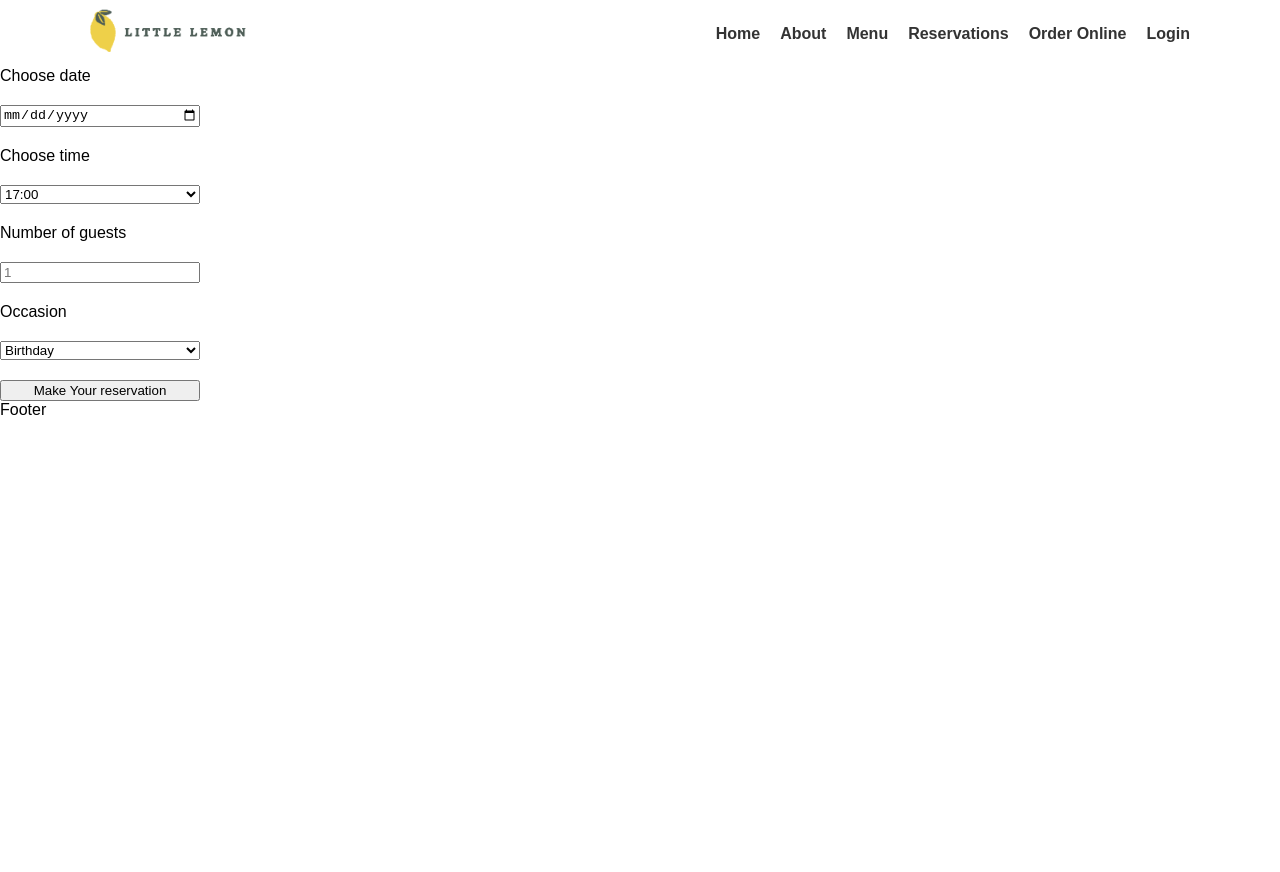
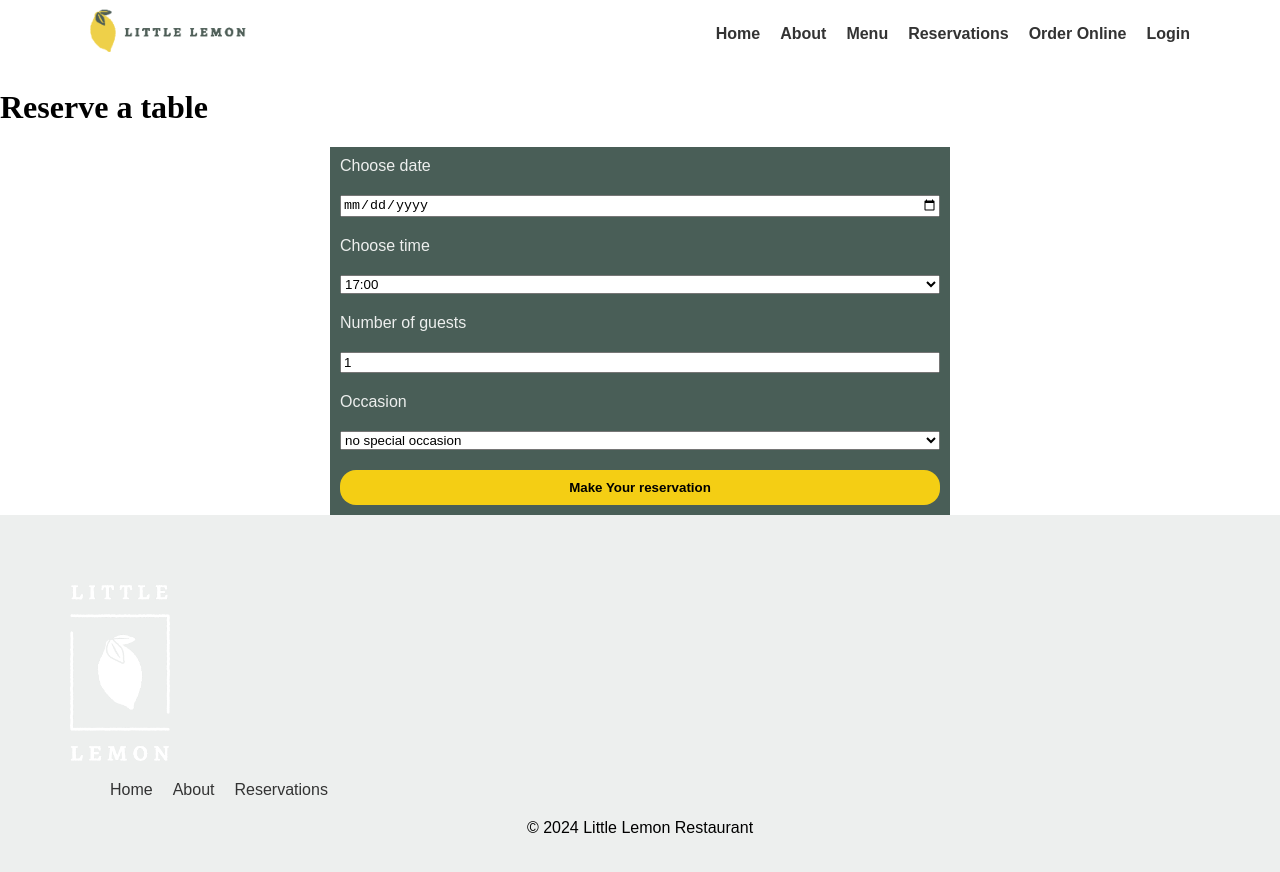
Before and after one commit to calanisj/capstone-littlelemon, a React (Create React App) app: page /bookings in a window 1280 px wide. Shown: the top 872 px of the page. Before the commit the page ends 800 px from the top, so only its background shows below. Built offline with nearby package versions, Linux system fonts and the light colour scheme.

Commit message:
added the footer and some clien-side validation

```diff
--- a/src/Components/Footer.js
+++ b/src/Components/Footer.js
@@ -1,8 +1,27 @@
+import logoWhite from '../Assets/logoWhite.png';
 function Footer() {
     return (
-        <footer>
-            Footer
-        </footer>
-    );
-};
+    <footer className="footer">
+        <img className="logo-footer" src={logoWhite} alt='Little Lemon Logo Footer' />
+        <div className="footer-nav">
+            <NavLinks />
+        </div>
+
+        <div className="footer-info">
+            <p className='copyright'>&copy; 2024 Little Lemon Restaurant</p>
+        </div>
+    </footer>
+  );
+}
+
+function NavLinks() {
+  return (
+    <ul>
+      <li><a href="/">Home</a></li>
+      <li><a href="/about">About</a></li>
+      <li><a href="/bookings">Reservations</a></li>
+    </ul>
+  );
+}
+
 export default Footer;
--- a/src/Components/Main.css
+++ b/src/Components/Main.css
@@ -127,8 +127,46 @@ button {
 
 /*Booking Form CSS*/
 
-.bookingForm {
+.booking-form {
     display: grid;
     gap: 20px;
-    max-width: 200px;
+    max-width: 600px;
+    margin: 0 auto;
+    padding: 10px;
+    background-color: #495E57;
 }
+
+.booking-form label{
+    color: #EDEFEE;
+}
+.form-button {
+    background-color: #F4CE14; color: black;
+}
+
+/*Footer CSS*/
+
+.footer {
+    background-color: #EDEFEE;
+    align-items: center;
+    padding: 70px;
+}
+
+.logo-footer {
+    width: 100px;
+    height: auto;
+}
+
+.footer-nav li {
+    display: inline-block;
+    margin-right: 20px;
+  }
+
+  .footer-nav a {
+    color: #333;
+    text-decoration: none;
+  }
+
+.copyright {
+    text-align: center;
+    margin-top: 20px;
+}
--- a/src/Components/Pages/BookingPage.js
+++ b/src/Components/Pages/BookingPage.js
@@ -4,10 +4,10 @@ import BookingForm from "./Bookings/BookingForm";
 const initializeTimes = ['17:00', '18:00', '19:00', '20:00', '21:00', '22:00'];
 
 function BookingPage() {
-    const [date, setDate] = useState("");
+    const [date, setDate] = useState(new Date());
     const [time, setTime] = useState("");
-    const [guests, setGuests] = useState("");
-    const [occasion, setOccasion] = useState("");
+    const [guests, setGuests] = useState("1");
+    const [occasion, setOccasion] = useState("no special occasion");
 
     const updateTimes = (availableTimes, action) => {
         const date = new Date().toLocaleDateString();
@@ -41,6 +41,7 @@ function BookingPage() {
 
     return (
         <div>
+            <h1>Reserve a table</h1>
             <BookingForm
                 date={date}
                 setDate={setDate}
--- a/src/Components/Pages/Bookings/BookingForm.js
+++ b/src/Components/Pages/Bookings/BookingForm.js
@@ -15,18 +15,27 @@ import "../../Main.css";
         dispatch,
         handleSubmit
     }) => {
+    const [isValid,setIsValid]= useState(false)
+    const [dateError, setDateError] = useState('');
+
     const handleDateChange = (e) => {
         setDate(e.target.value);
+        if(!e.target.value) {
+            setDateError('Please select a date');
+          } else {
+            setDateError('');
+          }
         dispatch({date});
     };
 
     return (
         <>
-        <form className="bookingForm" onSubmit={handleSubmit}>
+        <form className="booking-form" onSubmit={handleSubmit}>
             <label htmlfor="res-date">Choose date</label>
-        <input type="date" id="res-date" value={date} onChange={handleDateChange}/>
+            <input type="date" id="res-date" value={date} onChange={handleDateChange} required/>
+            {dateError && <p style={{color:'red'}}>{dateError}</p>}
             <label htmlFor="res-time">Choose time</label>
-        <select id="res-time " value={time} onChange={e=>setTime(e.target.value)}>
+            <select id="res-time " value={time} onChange={e=>setTime(e.target.value)} required>
                 {availableTimes.map((time,index)=>(
                     <option key={index}>{time}</option>
                 ))}
@@ -35,10 +44,11 @@ import "../../Main.css";
             <input type="number" placeholder="1" min="1" max="10" id="guests" value={guests} onChange={e=>setGuests(e.target.value)}/>
             <label htmlFor="occasion">Occasion</label>
             <select id="occasion" value={occasion} onChange={e=>setOccasion(e.target.value)}>
+                <option>no special occasion</option>
                 <option>Birthday</option>
                 <option>Anniversary</option>
             </select>
-        <input type="submit" value="Make Your reservation"/>
+            <button aria-label="Submit" role="button" disabled={!isValid} className="form-button">Make Your reservation</button>
         </form>
         </>
     )
```
Also changed, not shown: 1 other file (tests, documents, lock files or other folders). Lines whose indentation alone changed are shown as unchanged.
